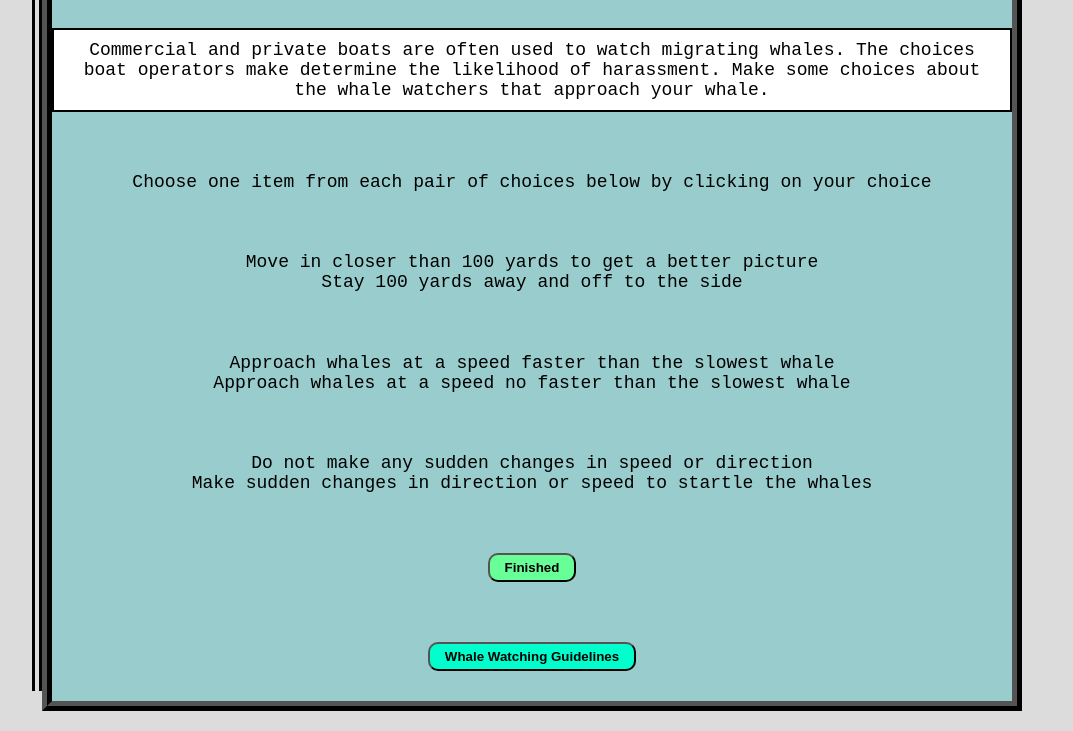
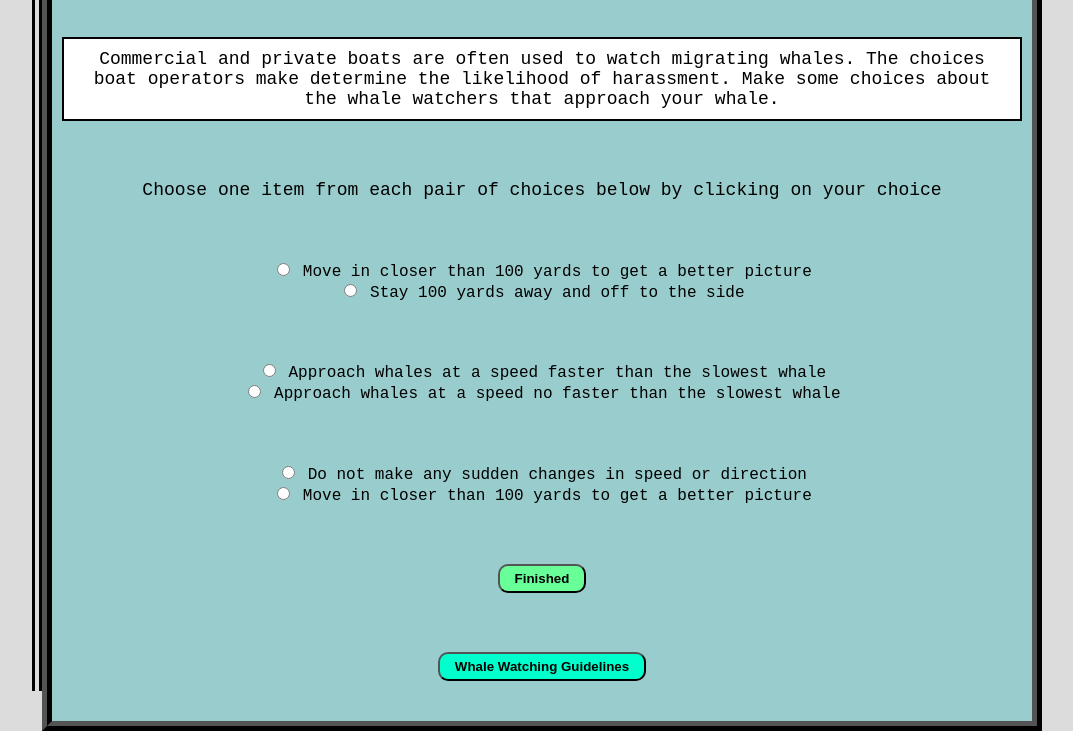
Before and after one commit to erinscheunemann/GreyWhale, a website: page watchingChoices.html in a window 1280 px wide. Shown: the part 109-840 px from the top of the page, without its empty margins (118-1191 px from the left). Drawn offline with Linux system fonts and the light colour scheme.

Commit message:
moved progbar, added radio btns to watchingChoices

```diff
--- a/javascript/swimming.js
+++ b/javascript/swimming.js
@@ -92,7 +92,7 @@ window.addEventListener('load', function() {
             window.location.replace('result.html');
         }
         // channel route decision
-        if (totalTraveled >= 9200 && routeDecided == 0) {
+        if (totalTraveled >= 8200 && routeDecided == 0) {
             sessionStorage.setItem('routeDecided', 1);
             window.location.replace('channel.html');
         }
--- a/javascript/watchingChoices.js
+++ b/javascript/watchingChoices.js
@@ -12,7 +12,10 @@ window.addEventListener("load", function() {
     let flags = new Map([["a", false],["b", false],["c", false]]);
     // questions
     let questions = new Map([["ac", null],["aw", null],["bc", null],
-                            ["bw", null],["cc", null],["cw", null],]);
+                            ["bw", null],["cc", null],["cw", null]]);
+
+    let qLables = new Map([["acl", null],["awl", null],["bcl", null],
+                            ["bwl", null],["ccl", null],["cwl", null]]);
     // question divs
     let questionDivs = new Map([["aFirst", document.getElementById("afirst")],
                             ["bFirst", document.getElementById("bfirst")],
@@ -30,10 +33,14 @@ window.addEventListener("load", function() {
             questionDivs.get(q+'First').style.display = 'block';
             questions.set(q+'c', document.getElementById(q+'1c'));
             questions.set(q+'w', document.getElementById(q+'1w'));
+            qLables.set(q+'cl', document.getElementById(q+'1clabel'));
+            qLables.set(q+'wl', document.getElementById(q+'1wlabel'));
         } else { // wrong answer first
             questionDivs.get(q+'Second').style.display = 'block';
             questions.set(q+'c', document.getElementById(q+'2c'));
             questions.set(q+'w', document.getElementById(q+'2w'));
+            qLables.set(q+'cl', document.getElementById(q+'2clabel'));
+            qLables.set(q+'wl', document.getElementById(q+'2wlabel'));
         }
         questions.get(q+'c').addEventListener("click", choice);
         questions.get(q+'w').addEventListener("click", choice);
@@ -47,15 +54,15 @@ window.addEventListener("load", function() {
             let penalty = 0;
             if(choices.get('a')) { // got a wrong
                 penalty += 1;
-                questions.get('aw').style.color = 'red';
+                qLables.get('awl').style.color = 'red';
             }
             if(choices.get('b')) { // got b wrong
                 penalty += 1;
-                questions.get('bw').style.color = 'red';
+                qLables.get('bwl').style.color = 'red';
             }
             if(choices.get('c')) { // got c wrong
                 penalty += 1;
-                questions.get('cw').style.color = 'red';
+                qLables.get('cwl').style.color = 'red';
             }
             sessionStorage.setItem("days", days+penalty); // add penatly to days traveled
             fSpan.style.display = 'none';
@@ -70,8 +77,8 @@ window.addEventListener("load", function() {
     function choice() {
         let prefix = this.id.charAt(0);
         let answer = this.id.charAt(2);
-        let correct = questions.get(prefix+'c');
-        let wrong = questions.get(prefix+'w');
+        let correct = qLables.get(prefix+'cl');
+        let wrong = qLables.get(prefix+'wl');
         if(answer == 'c') {
             correct.style.color = "green";
             wrong.style.color = "black";
--- a/style.css
+++ b/style.css
@@ -46,6 +46,7 @@ body {
     justify-content: space-around;
     border: black 10px ridge;
     position: relative;
+    padding: 10px;
     /* position: fixed;
     top: 50%;
     left: 50%;
@@ -54,14 +55,15 @@ body {
 }
 
 #progBar {
-    width: 960px;
-    margin: 25px 0px;
-    background-color: #33CC66;
-    border: black 10px ridge;
+    width: 900px;
+    margin: auto;
+    padding: 10px;
+    background-color:lightgreen;
+    border: black 5px ridge;
 }
 
 .progress-bar {
-    width: 800px;
+    width: 700px;
     height: 25px;
     margin: 10px auto;
     background-color: aliceblue;
--- a/watchingChoices.html
+++ b/watchingChoices.html
@@ -23,28 +23,52 @@
                 below by clicking on your choice
             </p>
             <div id="afirst" style="display: none;">
-                <p id="a1c">Stay 100 yards away and off to the side</p>
-                <p id="a1w">Move in closer than 100 yards to get a better picture</p>
+                <input type="radio" id="a1c" name="a1" value="c">
+                <label for="a1c" id="a1clabel">Stay 100 yards away and off to the side</label><br>
+                <input type="radio" id="a1w" name="a1" value="w">
+                <label for="a1w" id="a1wlabel">Move in closer than 100 yards to get a better picture</label>
+                <!-- <p id="a1c">Stay 100 yards away and off to the side</p>
+                <p id="a1w">Move in closer than 100 yards to get a better picture</p> -->
             </div>
             <div id="asecond" style="display: none;">
-                <p id="a2w">Move in closer than 100 yards to get a better picture</p>
-                <p id="a2c">Stay 100 yards away and off to the side</p>
+                <input type="radio" id="a2w" name="a2" value="w">
+                <label for="a2w" id="a2wlabel">Move in closer than 100 yards to get a better picture</label><br>
+                <input type="radio" id="a2c" name="a2" value="c">
+                <label for="a2c" id="a2clabel">Stay 100 yards away and off to the side</label>
+                <!-- <p id="a2w">Move in closer than 100 yards to get a better picture</p>
+                <p id="a2c">Stay 100 yards away and off to the side</p> -->
             </div>
             <div id="bfirst" style="display: none;">
-                <p id="b1c">Approach whales at a speed no faster than the slowest whale</p>
-                <p id="b1w">Approach whales at a speed faster than the slowest whale</p>
+                <input type="radio" id="b1c" name="b1" value="c">
+                <label for="b1c" id="b1clabel">Approach whales at a speed no faster than the slowest whale</label><br>
+                <input type="radio" id="b1w" name="b1" value="w">
+                <label for="b1w" id="b1wlabel">Approach whales at a speed faster than the slowest whale</label>
+                <!-- <p id="b1c">Approach whales at a speed no faster than the slowest whale</p>
+                <p id="b1w">Approach whales at a speed faster than the slowest whale</p> -->
             </div>
             <div id="bsecond" style="display: none;">
-                <p id="b2w">Approach whales at a speed faster than the slowest whale</p>
-                <p id="b2c">Approach whales at a speed no faster than the slowest whale</p>
+                <input type="radio" id="b2w" name="b2" value="c">
+                <label for="b2w" id="b2wlabel">Approach whales at a speed faster than the slowest whale</label><br>
+                <input type="radio" id="b2c" name="b2" value="w">
+                <label for="b2c" id="b2clabel">Approach whales at a speed no faster than the slowest whale</label>
+                <!-- <p id="b2w">Approach whales at a speed faster than the slowest whale</p>
+                <p id="b2c">Approach whales at a speed no faster than the slowest whale</p> -->
             </div>
             <div id="cfirst" style="display: none;">
-                <p id="c1c">Do not make any sudden changes in speed or direction</p>
-                <p id="c1w">Make sudden changes in direction or speed to startle the whales</p>
+                <input type="radio" id="c1c" name="c1" value="c">
+                <label for="c1c" id="c1clabel">Do not make any sudden changes in speed or direction</label><br>
+                <input type="radio" id="c1w" name="c1" value="w">
+                <label for="c1w" id="c1wlabel">Move in closer than 100 yards to get a better picture</label>
+                <!-- <p id="c1c">Do not make any sudden changes in speed or direction</p>
+                <p id="c1w">Make sudden changes in direction or speed to startle the whales</p> -->
             </div>
             <div id="csecond" style="display: none;">
-                <p id="c2w">Make sudden changes in direction or speed to startle the whales</p>
-                <p id="c2c">Do not make any sudden changes in speed or direction</p>
+                <input type="radio" id="c2w" name="c2" value="c">
+                <label for="c2w" id="c2wlabel">Stay 100 yards away and off to the side</label><br>
+                <input type="radio" id="c2c" name="c2" value="w">
+                <label for="c2c" id="c2clabel">Do not make any sudden changes in speed or direction</label>
+                <!-- <p id="c2w">Make sudden changes in direction or speed to startle the whales</p>
+                <p id="c2c">Do not make any sudden changes in speed or direction</p> -->
             </div>
             <span id="fSpan"><button id="fin" class="reg btn grn">Finished</button></span>
             <div id="cs" style="display: none;">
```
Also changed, not shown: swim.html (+9 -5 lines).
